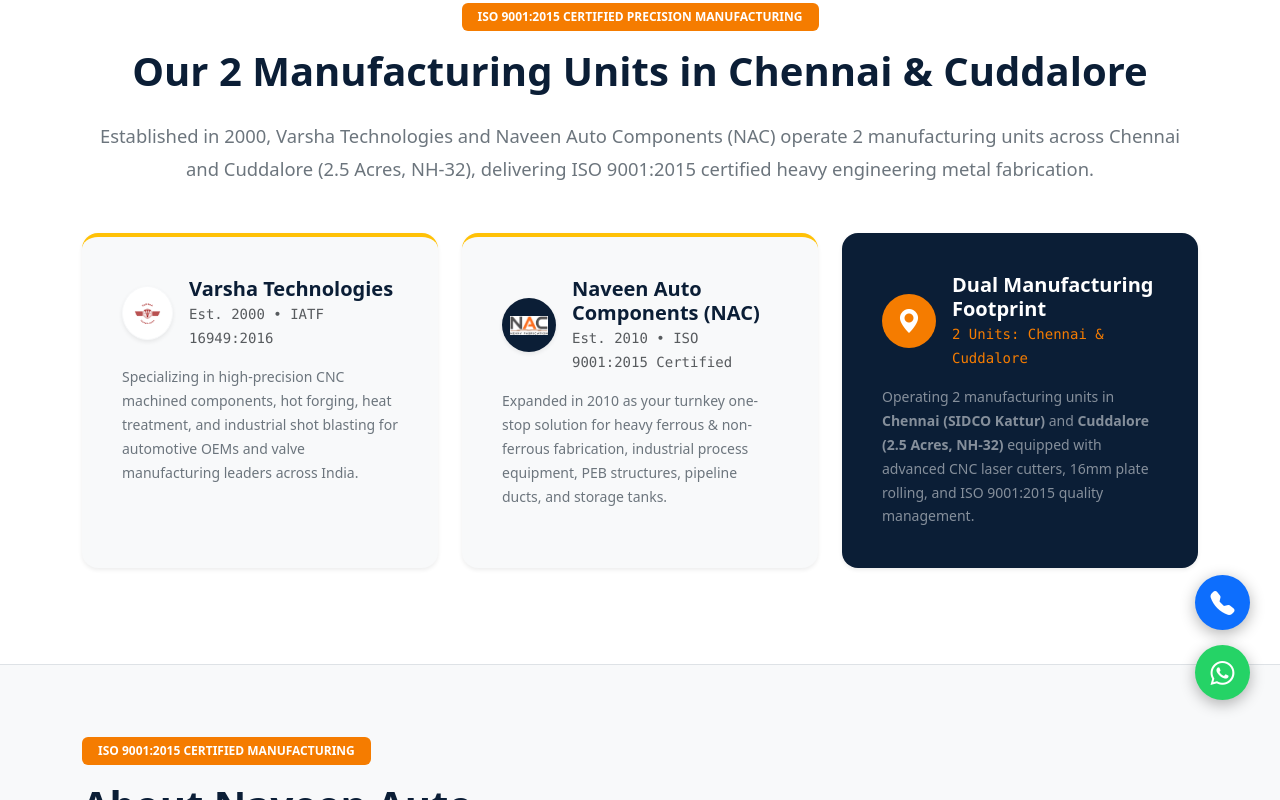
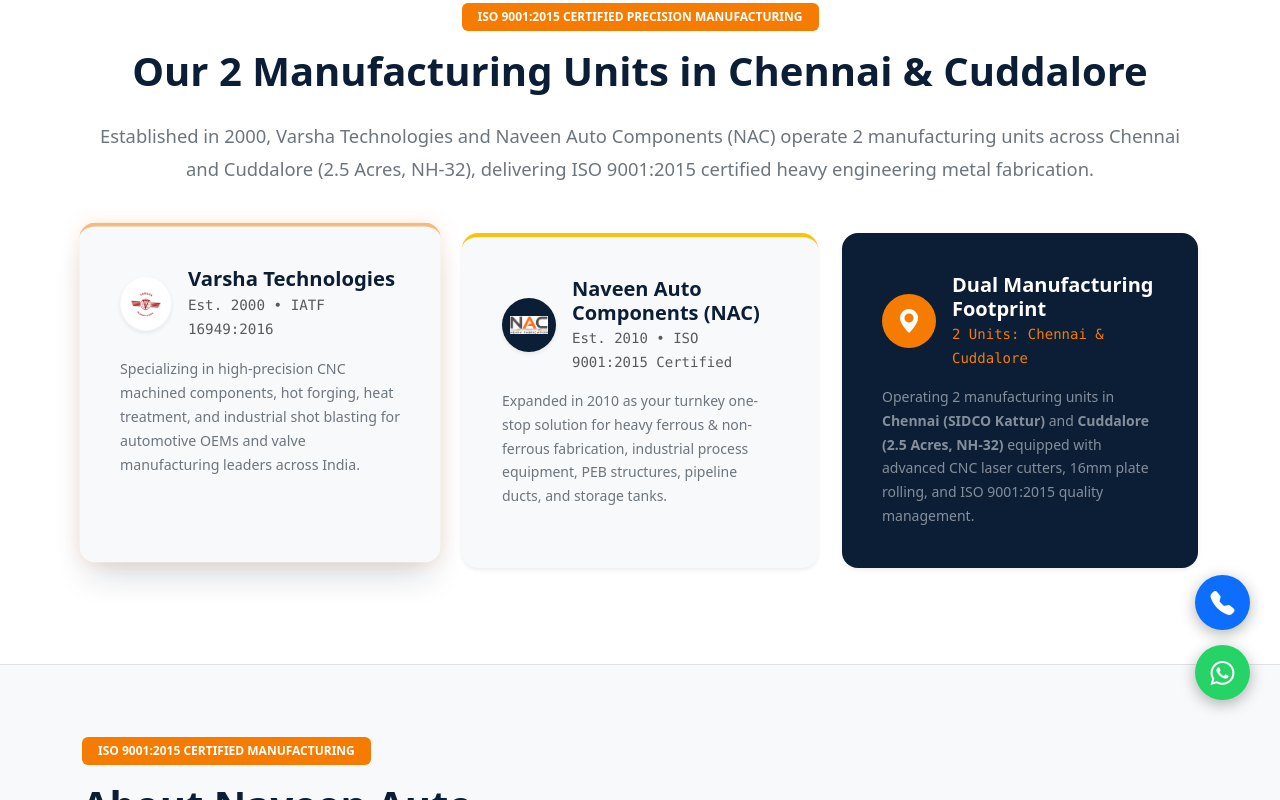
Before and after one commit to kavithaarunkumar33011-ai/naveen-auto-components, a React (Vite) app: page / in a window 1280 px wide. In both pictures the pointer is over the element 260 px from the left and 1343 px from the top of the page. Shown: the part 943-1743 px from the top of the page. Built offline with nearby package versions, Linux system fonts and the light colour scheme.

Commit message:
Add interactive card hover animation system

```diff
--- a/src/index.css
+++ b/src/index.css
@@ -57,6 +57,59 @@
 }
 .service-card-wrapper:hover .service-icon-container i {
   color: #f57c00 !important;
+}
+
+/* ==========================================================================
+   Interactive Card Hover Animation System (Homepage & Site-Wide)
+   ========================================================================== */
+.card, .interactive-card, .service-card {
+  transition: transform 0.4s cubic-bezier(0.165, 0.84, 0.44, 1),
+              box-shadow 0.4s cubic-bezier(0.165, 0.84, 0.44, 1),
+              border-color 0.4s ease,
+              background-color 0.4s ease !important;
+  position: relative;
+  will-change: transform, box-shadow;
+}
+
+/* Hover Lift & 3D Depth Glow */
+.card:hover, .interactive-card:hover, .service-card:hover {
+  transform: translateY(-8px) scale(1.015);
+  box-shadow: 0 20px 35px -10px rgba(11, 30, 54, 0.18), 0 0 18px rgba(245, 124, 0, 0.15) !important;
+  border-color: rgba(245, 124, 0, 0.5) !important;
+}
+
+/* Card Icon & Logo Scale / Tilt Micro-Animation */
+.card:hover .icon-wrapper,
+.card:hover .rounded-circle i,
+.card:hover .rounded-circle img,
+.service-card:hover .icon-wrapper i {
+  transform: scale(1.15) rotate(4deg);
+  transition: transform 0.4s cubic-bezier(0.175, 0.885, 0.32, 1.275);
+}
+
+.icon-wrapper,
+.rounded-circle i,
+.rounded-circle img {
+  transition: transform 0.4s cubic-bezier(0.175, 0.885, 0.32, 1.275);
+}
+
+/* Card Badge Scale Micro-Animation */
+.card:hover .badge {
+  transform: translateY(-2px) scale(1.05);
+  transition: transform 0.3s ease;
+}
+
+.card .badge {
+  transition: transform 0.3s ease;
+}
+
+/* Card Action Button Slide Effect */
+.card:hover .btn {
+  transform: translateX(4px);
+}
+
+.card .btn {
+  transition: transform 0.3s ease, background-color 0.3s ease, border-color 0.3s ease;
 }
 
 /* Brand Logo Icon */
```
